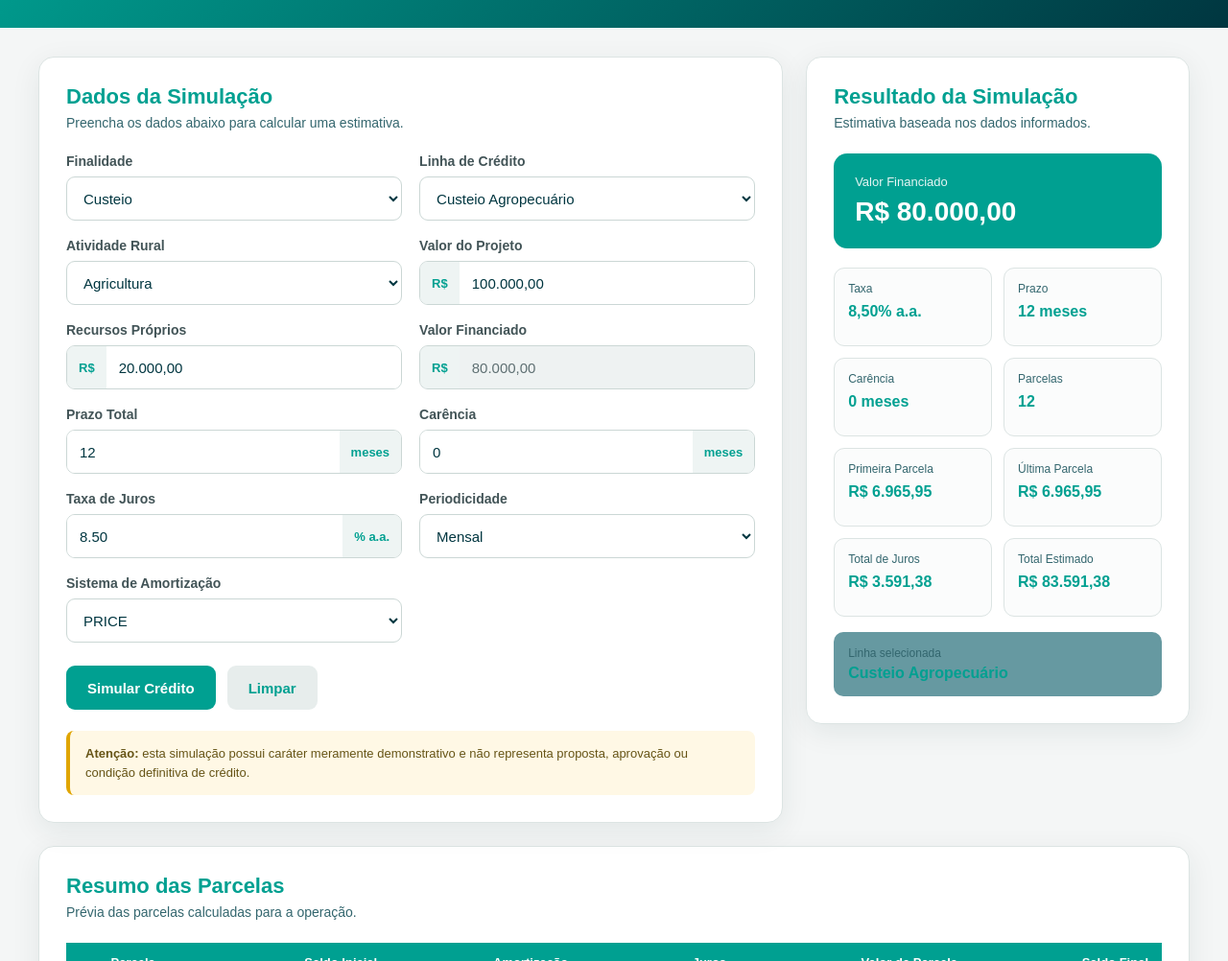
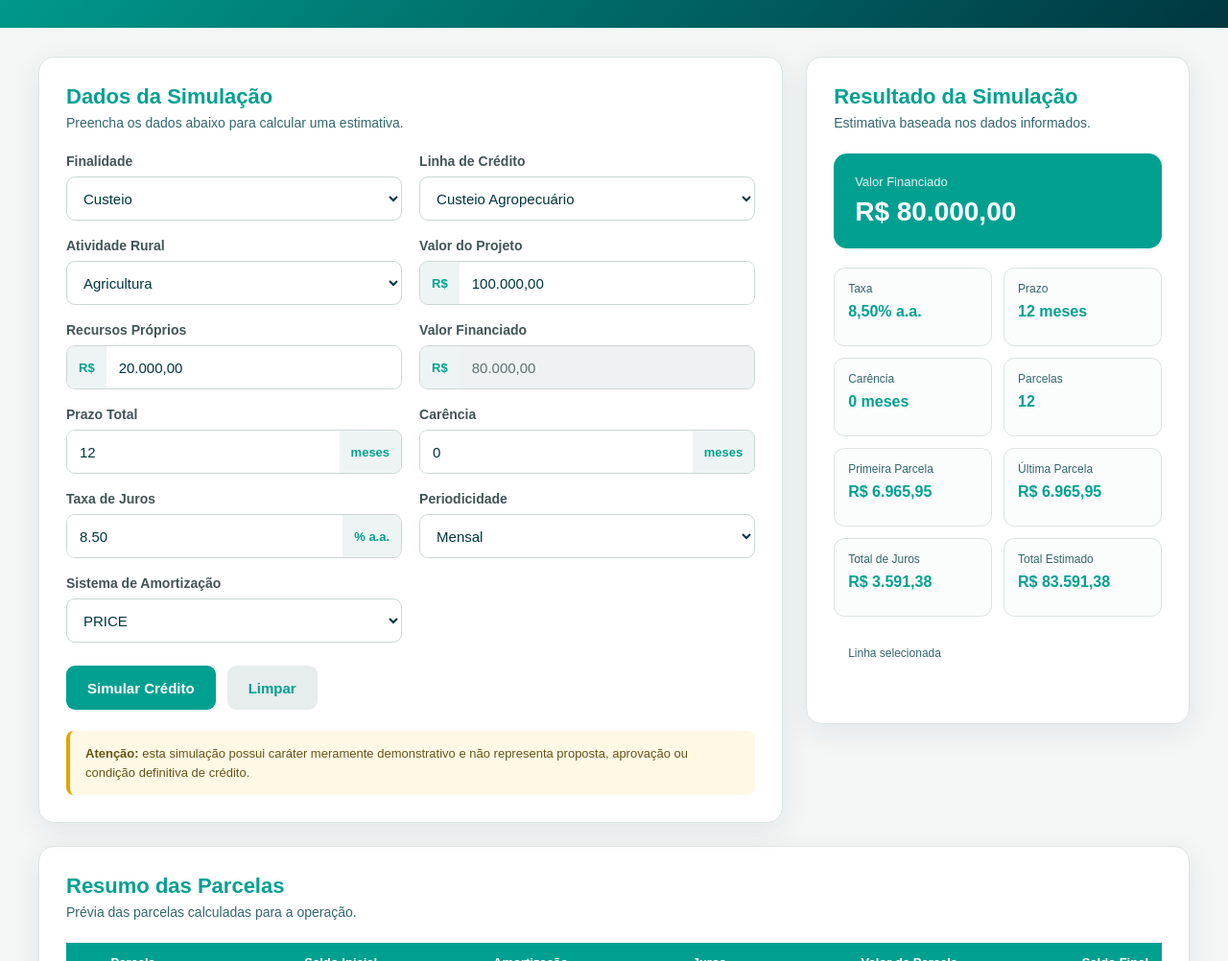
Before and after one commit to andrepprado/Simulador, a plain HTML site: page index.html in a window 1280 px wide. Shown: the part 98-1100 px from the top of the page at 96% size. Drawn offline with Linux system fonts and the light colour scheme.

Commit message:
Change colors in .linha-selecionada

```diff
--- a/style.css
+++ b/style.css
@@ -5,9 +5,10 @@
 }
 
 :root {
+
     --turquesa-principal: #00A091;
     --verde-escuro: #003640;
-    --verde-claro: #6699A1;
+    --verde-claro: #00A091;
     --verde-destaque: #00A091;
     --fundo: #f4f6f6;
     --branco: #ffffff;
@@ -274,7 +275,7 @@ button {
 
 .linha-selecionada {
     margin-top: 16px;
-    background: var(--verde-claro);
+    background: var(--branco);
     padding: 15px;
     border-radius: 10px;
 }
@@ -287,7 +288,7 @@ button {
 }
 
 .linha-selecionada strong {
-    color: var(--turquesa-principal);
+    color: var(--branco);
 }
 
 .tabela-card {
```
